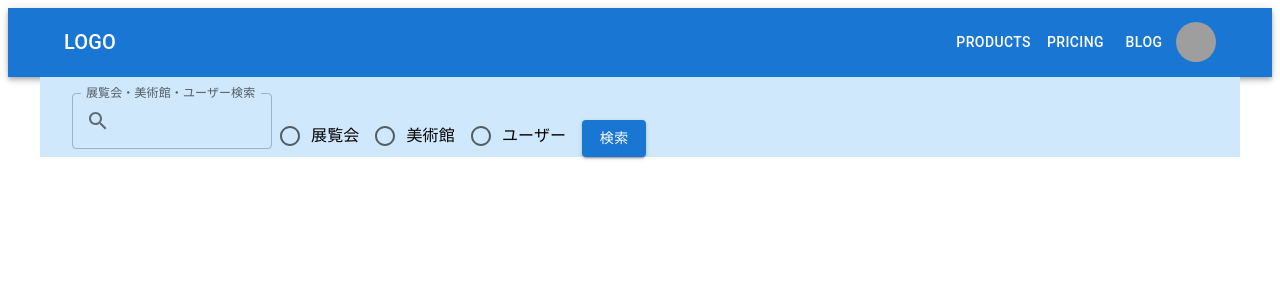
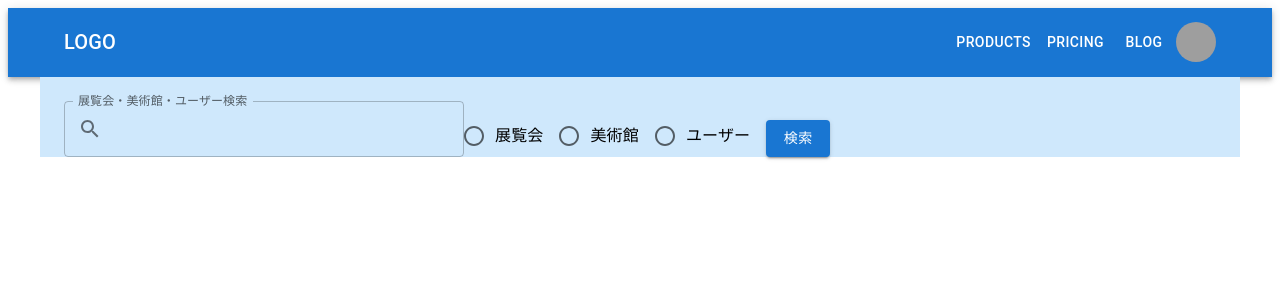
Before and after one commit to monstera3/ato, a React (Create React App) app: page / in a window 1280 px wide. Shown: the top 300 px of the page. Built offline with nearby package versions, Linux system fonts and the light colour scheme; grey boxes are pictures that could not be loaded.

Commit message:
chore: add サンプル画像

```diff
--- a/src/components/Search.tsx
+++ b/src/components/Search.tsx
@@ -23,10 +23,8 @@ export const SearchBar=()=> {
         <Box
           component="form"
           sx={{
-            '& > :not(style)': { m: 1, width: '25ch'},
+            '& > :not(style)': { m: 0, width: '50ch'},
           }}
-          noValidate
-          autoComplete="off"
         >
           {/*TODO: labelを枠内に表示したい */}
           <TextField id="outlined-basic" label="展覧会・美術館・ユーザー検索" variant="outlined"
```
Also changed, not shown: src/assets/images/sample1.png (added).
